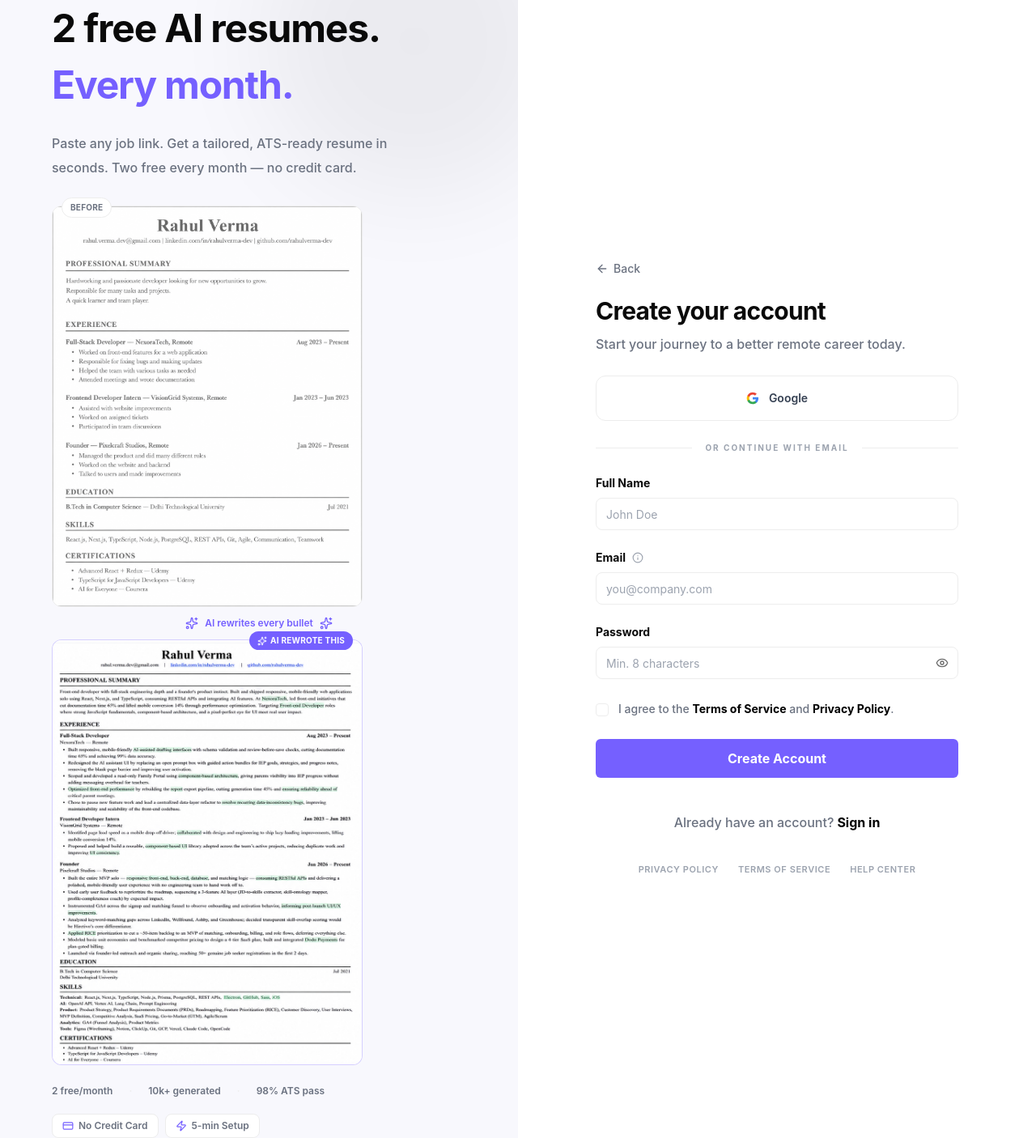
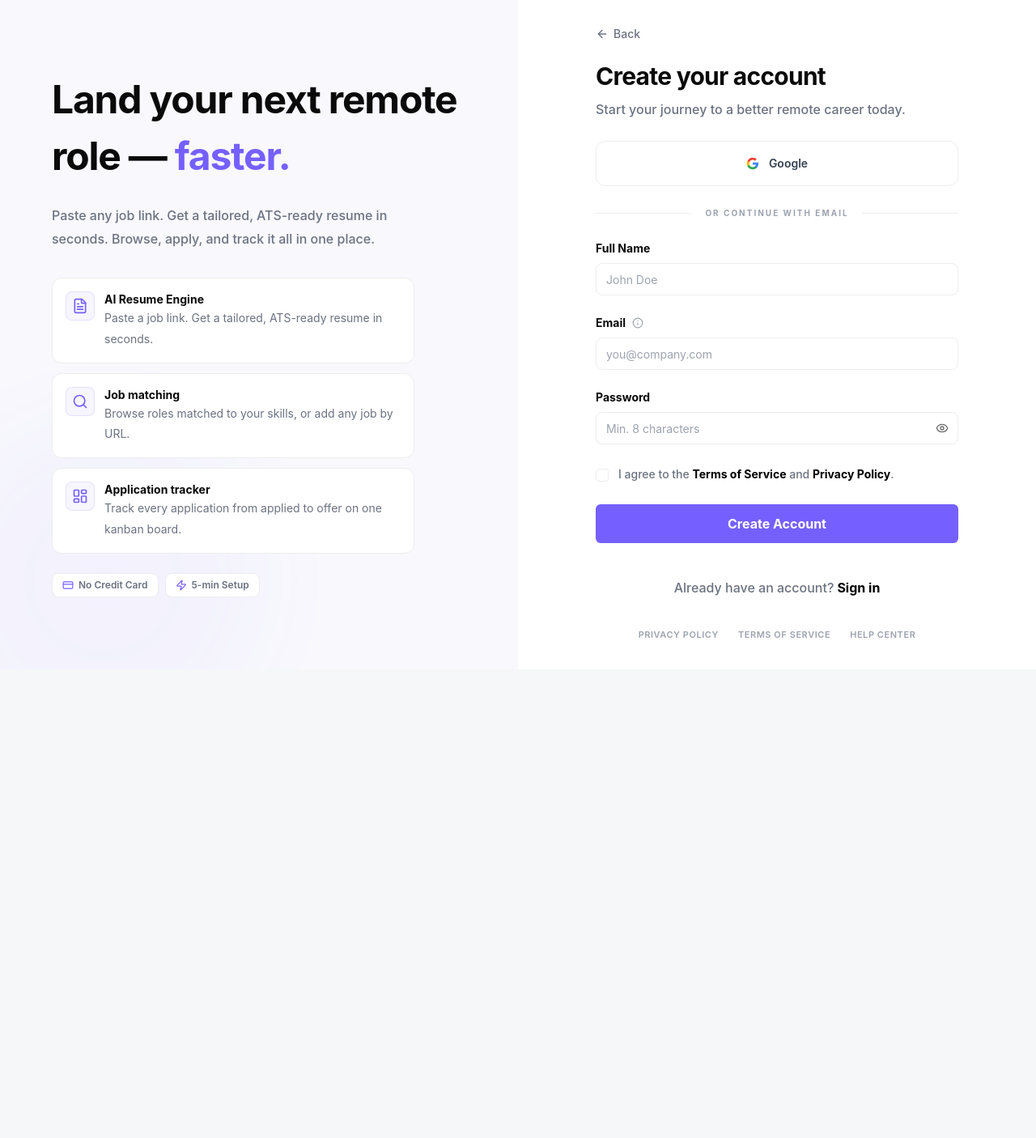
Before and after one commit to ignitinsharma/hiretivo, a Next.js app: page /seeker/register in a window 1280 px wide. Shown: the whole page at 81% size. After the commit the page ends 827 px from the top, so only its background shows below. Built offline with nearby package versions, Linux system fonts and the light colour scheme; no server answers.

Commit message:
feat(auth): redesign seeker sign-up left panel with value blurbs

```diff
--- a/src/app/(auth)/seeker/register/page.tsx
+++ b/src/app/(auth)/seeker/register/page.tsx
@@ -1,15 +1,15 @@
 "use client";
 
 import * as React from "react";
-import Image from "next/image";
 import Link from "next/link";
 import { useRouter, useSearchParams } from "next/navigation";
 import { signIn, signOut, useSession } from "next-auth/react";
 import { useForm } from "react-hook-form";
 import { zodResolver } from "@hookform/resolvers/zod";
 import { toast } from "sonner";
-import { CreditCard, Info, Sparkles, Zap } from "lucide-react";
+import { CreditCard, FileText, Info, LayoutDashboard, Search, Zap } from "lucide-react";
 
+import { AuthValuePanel, type AuthValueBlurb } from "@/components/auth/AuthValuePanel";
 import { Button } from "@/components/ui/button";
 import { Input } from "@/components/ui/input";
 import { Label } from "@/components/ui/label";
@@ -33,63 +33,35 @@ import {
   TooltipTrigger,
 } from "@/components/ui/tooltip";
 
+const SEEKER_SIGNUP_BLURBS: AuthValueBlurb[] = [
+  {
+    icon: FileText,
+    title: "AI Resume Engine",
+    description: "Paste a job link. Get a tailored, ATS-ready resume in seconds.",
+  },
+  {
+    icon: Search,
+    title: "Job matching",
+    description: "Browse roles matched to your skills, or add any job by URL.",
+  },
+  {
+    icon: LayoutDashboard,
+    title: "Application tracker",
+    description: "Track every application from applied to offer on one kanban board.",
+  },
+];
+
 const SeekerSignupLeft = (
-  <>
-    <div className="absolute top-[-10%] right-[-10%] w-96 h-96 rounded-full bg-black opacity-5 blur-3xl"></div>
-    <div className="relative z-10 max-w-lg w-full">
-      <h1 className="text-4xl lg:text-5xl font-bold leading-tight tracking-tight text-brand-foreground mb-6">
-        2 free AI resumes.{" "}
-        <span className="text-brand-primary">Every month.</span>
-      </h1>
-      <p className="text-brand-foreground-muted font-medium text-base leading-relaxed mb-8 max-w-md">
-        Paste any job link. Get a tailored, ATS-ready resume in seconds. Two free every month — no credit card.
-      </p>
-
-      <div className="relative mb-3 max-w-sm">
-        <span className="absolute -top-2.5 left-3 z-10 rounded-pill border border-brand-border bg-white px-2.5 py-0.5 text-[10px] font-bold uppercase tracking-wide text-brand-foreground-muted">
-          Before
-        </span>
-        <div className="overflow-hidden rounded-xl border border-brand-border bg-white">
-          <Image
-            src="/images/resume-before.png"
-            alt="Generic, unoptimized resume"
-            width={1103}
-            height={1426}
-            className="w-full h-auto opacity-60"
-          />
-        </div>
-      </div>
-
-      <div className="flex items-center justify-center gap-2 my-1">
-        <Sparkles className="h-4 w-4 text-brand-primary" aria-hidden="true" />
-        <span className="text-xs font-semibold text-brand-primary">AI rewrites every bullet</span>
-        <Sparkles className="h-4 w-4 text-brand-primary" aria-hidden="true" />
-      </div>
-
-      <div className="relative mt-3 max-w-sm">
-        <span className="absolute -top-2.5 right-3 z-10 inline-flex items-center gap-1 rounded-pill bg-brand-primary px-2.5 py-0.5 text-[10px] font-bold uppercase tracking-wide text-white">
-          <Sparkles className="h-3 w-3" aria-hidden="true" />
-          AI Rewrote This
-        </span>
-        <div className="overflow-hidden rounded-xl border border-brand-primary/30 bg-white">
-          <Image
-            src="/images/resume-after.png"
-            alt="AI-optimized resume"
-            width={820}
-            height={1125}
-            className="w-full h-auto"
-          />
-        </div>
-      </div>
-
-      <div className="mt-6 flex flex-wrap gap-x-5 gap-y-1 text-xs font-semibold text-brand-foreground-muted">
-        <span>2 free/month</span>
-        <span className="text-brand-border">·</span>
-        <span>10k+ generated</span>
-        <span className="text-brand-border">·</span>
-        <span>98% ATS pass</span>
-      </div>
-
+  <AuthValuePanel
+    headline={
+      <>
+        Land your next remote role —{" "}
+        <span className="text-brand-primary">faster.</span>
+      </>
+    }
+    subtitle="Paste any job link. Get a tailored, ATS-ready resume in seconds. Browse, apply, and track it all in one place."
+    blurbs={SEEKER_SIGNUP_BLURBS}
+    footer={
       <div className="mt-5 flex flex-wrap gap-2">
         <span className="inline-flex items-center gap-1.5 rounded-lg border border-brand-border bg-white px-3 py-1.5 text-xs font-semibold text-brand-foreground-muted">
           <CreditCard className="h-3.5 w-3.5 text-brand-primary" />
@@ -100,8 +72,8 @@ const SeekerSignupLeft = (
           5-min Setup
         </span>
       </div>
-    </div>
-  </>
+    }
+  />
 );
 
 function SeekerRegisterContent() {
```
